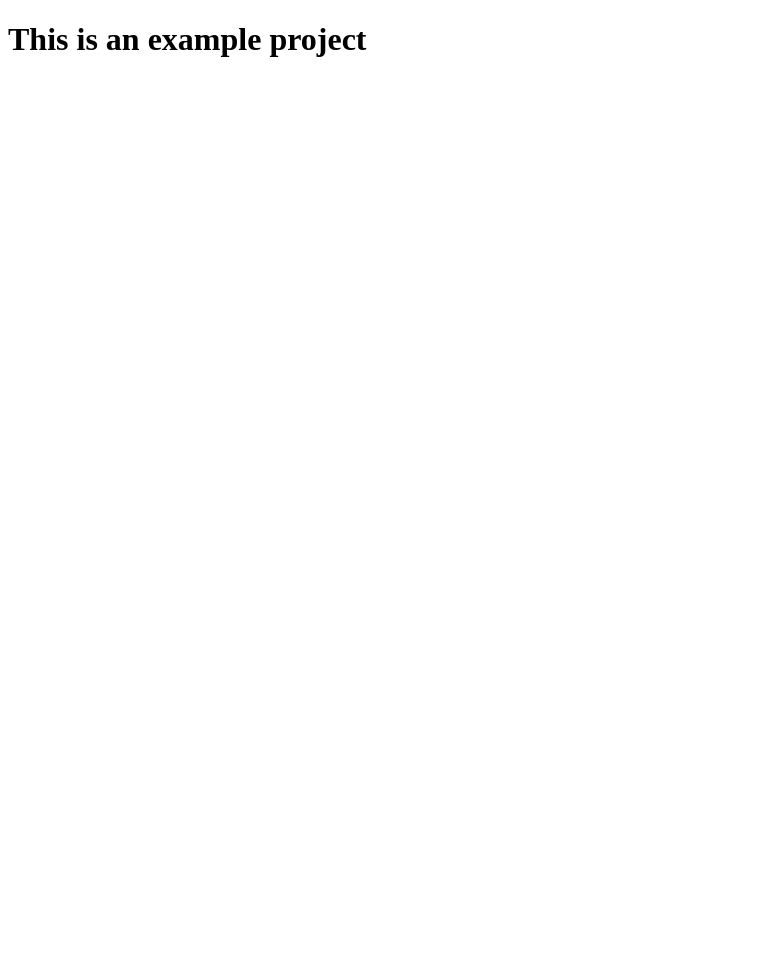
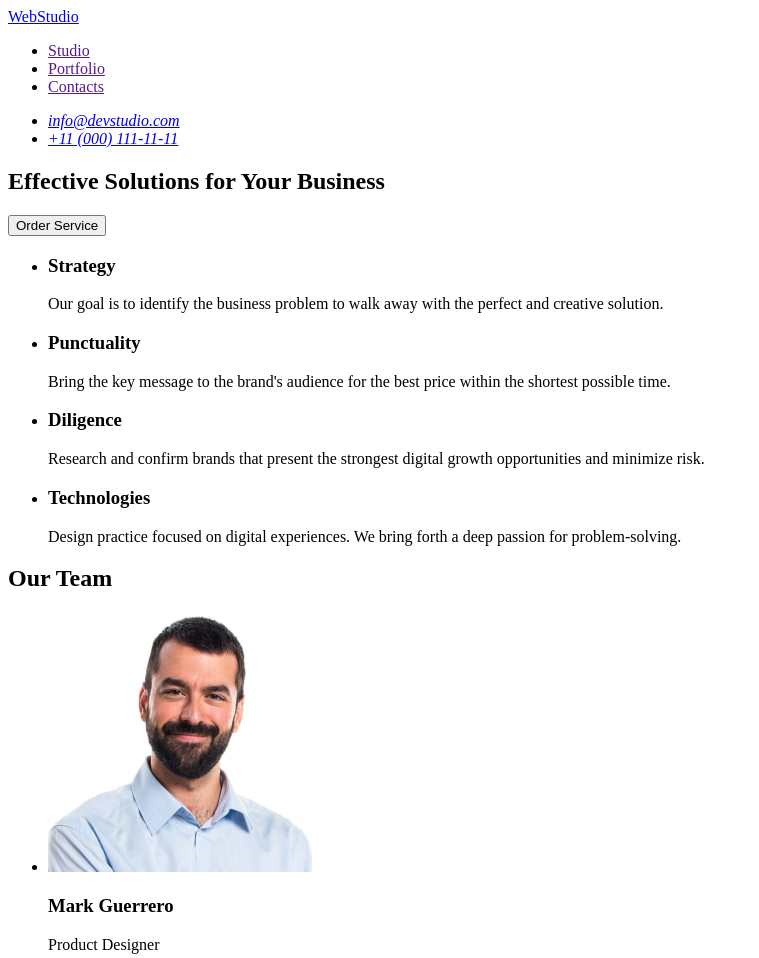
Before and after one commit to VladSOTRem/goit-markup-hw-01, a plain HTML site: page index.html in a window 1280 px wide. Shown: the top 958 px of the page, without its empty margins (0-759 px from the left). Before the commit the page ends 800 px from the top, so only its background shows below. Drawn offline with Linux system fonts and the light colour scheme.

Commit message:
finish homework1

```diff
--- a/index.html
+++ b/index.html
@@ -4,11 +4,94 @@
 <head>
     <meta charset="UTF-8">
     <meta name="viewport" content="width=device-width, initial-scale=1.0">
-    <title>Document</title>
+    <title>WebStudio</title>
 </head>
 
 <body>
-    <h1>This is an example project</h1>
+    <header>
+        <nav>
+            <a href="/index.html">WebStudio</a>
+            <ul>
+                <li><a href="">Studio</a></li>
+                <li><a href="">Portfolio</a></li>
+                <li><a href="">Contacts</a></li>
+            </ul>
+        </nav>
+        <address>
+            <ul>
+                <li>
+                    <a href="mailto:info@devstudio.com">info@devstudio.com</a>
+                </li>
+                <li>
+                    <a href="tel:+110001111111">+11 (000) 111-11-11</a>
+                </li>
+            </ul>
+        </address>
+    </header>
+
+    <main>
+        <!--Hero image-->
+        <section>
+            <h1>Effective Solutions for Your Business</h1>
+            <button type="button">Order Service</button>
+        </section>
+        <!--Features-->
+        <section>
+            <ul>
+                <li>
+                    <h3>Strategy</h3>
+                    <p>Our goal is to identify the business problem to walk away with the perfect and creative solution.
+                    </p>
+                </li>
+                <li>
+                    <h3>Punctuality</h3>
+                    <p>Bring the key message to the brand's audience for the best price within the shortest possible
+                        time.</p>
+                </li>
+                <li>
+                    <h3>Diligence</h3>
+                    <p>Research and confirm brands that present the strongest digital growth opportunities and minimize
+                        risk.</p>
+                </li>
+                <li>
+                    <h3>Technologies</h3>
+                    <p>Design practice focused on digital experiences. We bring forth a deep passion for
+                        problem-solving.</p>
+                </li>
+            </ul>
+        </section>
+        <!-- Our Team -->
+        <section>
+            <h2>Our Team</h2>
+            <ul>
+                <li>
+                    <img src="./images/team-1.jpg" width="264" height="260" alt="Mark Guerrero">
+                    <h3>Mark Guerrero</h3>
+                    <p>Product Designer</p>
+                </li>
+                <li>
+                    <img src="./images/team-2.jpg" width="264" height="260" alt="Tom Ford">
+                    <h3>Tom Ford</h3>
+                    <p>Frontend Developer</p>
+                </li>
+                <li>
+                    <img src="./images/team-3.jpg" width="264" height="260" alt="Camila Garcia">
+                    <h3>Camila Garcia</h3>
+                    <p>Marketing</p>
+                </li>
+                <li>
+                    <img src="./images/team-4.jpg" width="264" height="260" alt="Daniel Wilson">
+                    <h3>Daniel Wilson</h3>
+                    <p>UI Designer</p>
+                </li>
+            </ul>
+        </section>
+    </main>
+
+    <footer>
+        <a href="/index.html">WebStudio</a>
+        <p>Increase the flow of customers and sales for your business with digital marketing & growth solutions.</p>
+    </footer>
 </body>
 
 </html>
```
Also changed, not shown: images/team-1.jpg (added), images/team-2.jpg (added), images/team-3.jpg (added), images/team-4.jpg (added).
